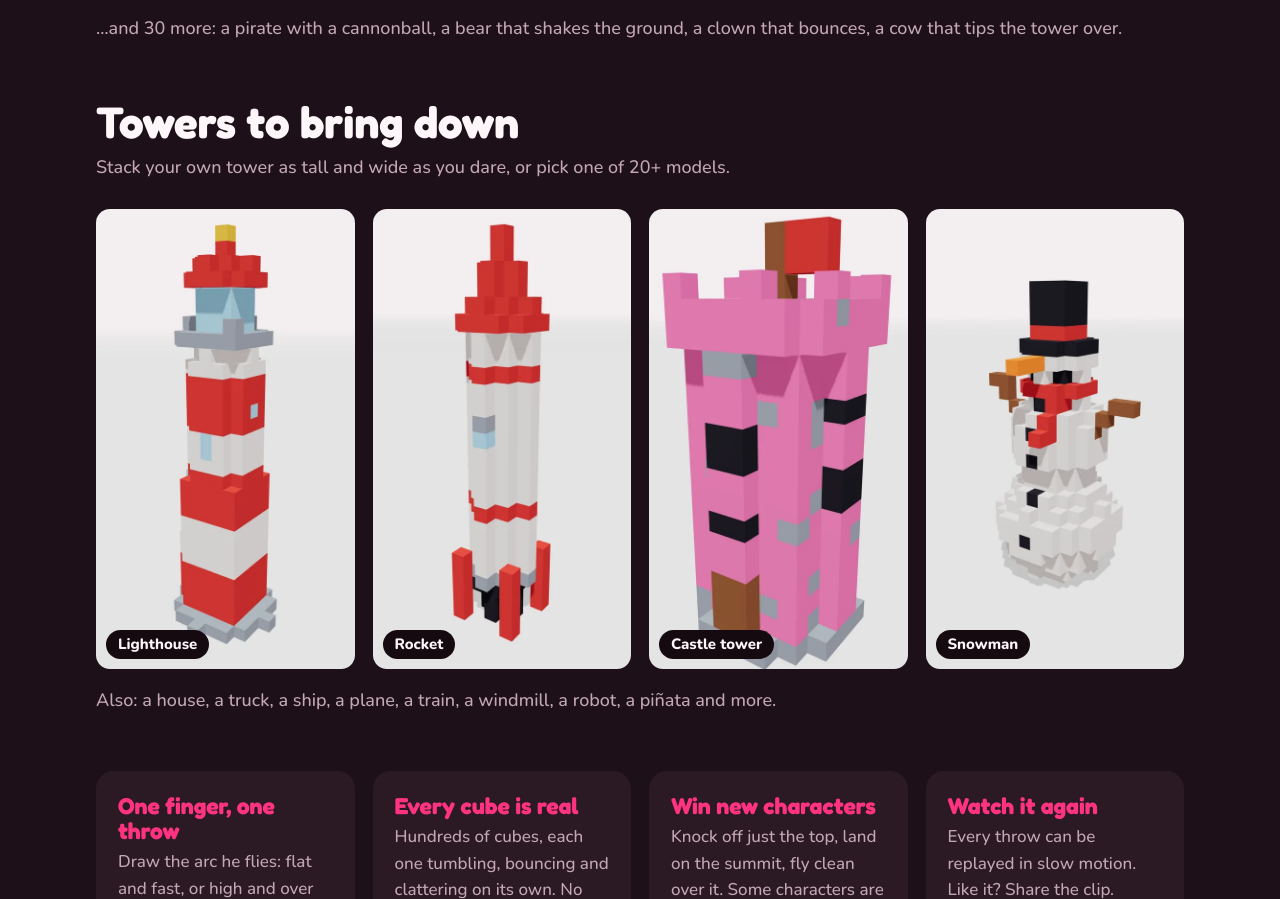
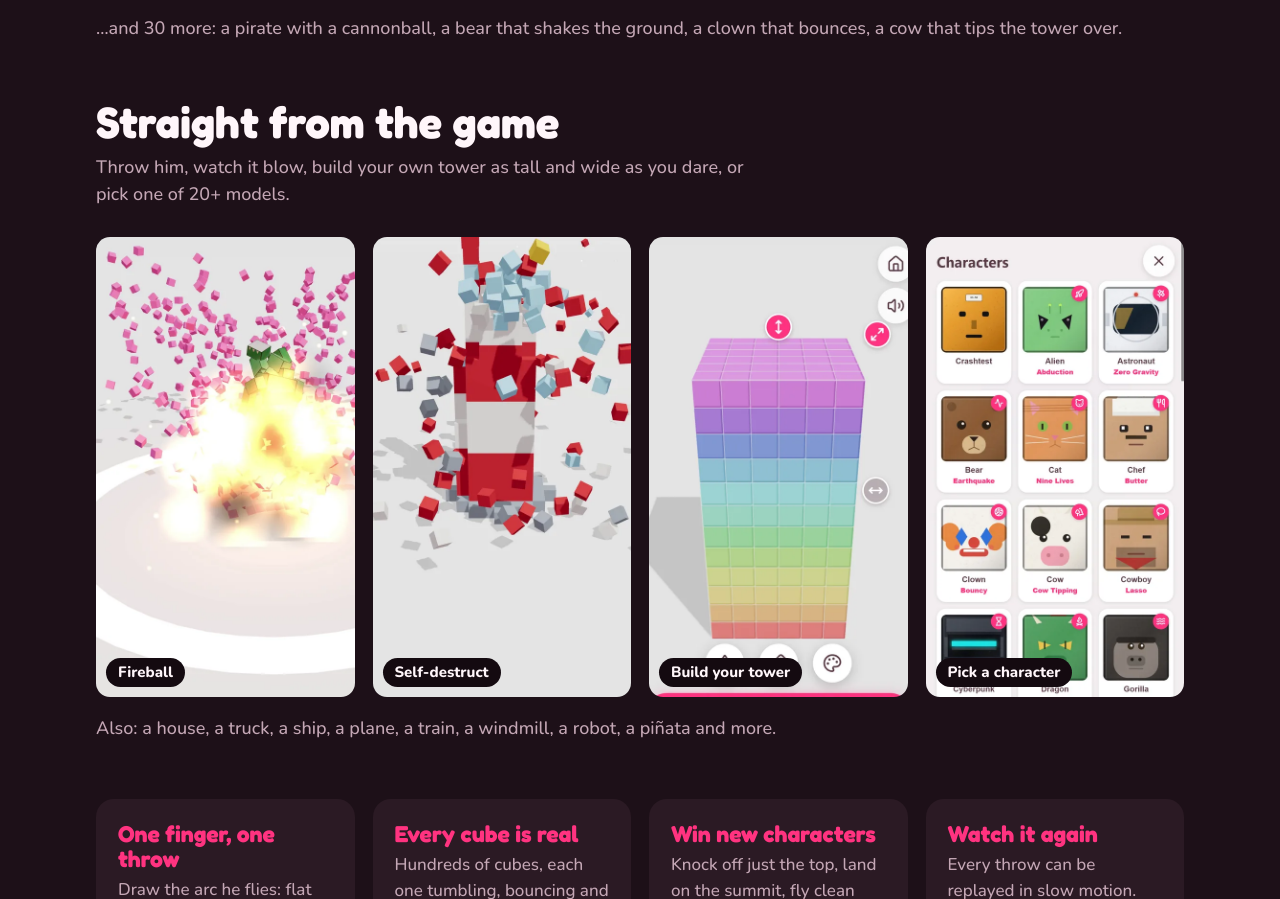
Before and after one commit to Ramrockz/ramrockz.github.io, a plain HTML site: page cubeman/index.html in a window 1280 px wide. Shown: the part 1277-2176 px from the top of the page. Drawn offline with nearby package versions, Linux system fonts and the light colour scheme.

Commit message:
Cubeman Chronicles: game scenes, editor and character selection instead of model pictures

```diff
--- a/cubeman/index.html
+++ b/cubeman/index.html
@@ -145,13 +145,13 @@
 
 <section style="padding-top: 0">
   <div class="wrap">
-    <h2>Towers to bring down</h2>
-    <p>Stack your own tower as tall and wide as you dare, or pick one of 20+ models.</p>
+    <h2>Straight from the game</h2>
+    <p>Throw him, watch it blow, build your own tower as tall and wide as you dare, or pick one of 20+ models.</p>
     <div class="shots">
-      <figure><img src="img/models/lighthouse.webp" alt="A lighthouse built of cubes" loading="lazy" width="540" height="960"><figcaption>Lighthouse</figcaption></figure>
-      <figure><img src="img/models/rocket.webp" alt="A rocket built of cubes" loading="lazy" width="540" height="960"><figcaption>Rocket</figcaption></figure>
-      <figure><img src="img/models/keep.webp" alt="A pink castle tower built of cubes" loading="lazy" width="540" height="960"><figcaption>Castle tower</figcaption></figure>
-      <figure><img src="img/models/snowman.webp" alt="A snowman built of cubes" loading="lazy" width="540" height="960"><figcaption>Snowman</figcaption></figure>
+      <figure><img src="img/shots/fireball.webp" alt="The dragon's fireball blowing a tower of pink cubes apart" loading="lazy" width="540" height="960"><figcaption>Fireball</figcaption></figure>
+      <figure><img src="img/shots/lighthouse.webp" alt="The robot blowing up a lighthouse made of cubes" loading="lazy" width="540" height="960"><figcaption>Self-destruct</figcaption></figure>
+      <figure><img src="img/shots/editor.webp" alt="The editor: a rainbow tower with handles for its height, width and cube size" loading="lazy" width="540" height="960"><figcaption>Build your tower</figcaption></figure>
+      <figure><img src="img/shots/characters.webp" alt="The character screen: Crashtest, Alien, Astronaut, Bear, Cat, Chef, Clown, Cow, Cowboy and more" loading="lazy" width="540" height="960"><figcaption>Pick a character</figcaption></figure>
     </div>
     <p class="more">Also: a house, a truck, a ship, a plane, a train, a windmill, a robot, a piñata and more.</p>
   </div>
```
Also changed, not shown: cubeman/img/models/keep.webp (deleted), cubeman/img/models/lighthouse.webp (deleted), cubeman/img/models/rocket.webp (deleted), cubeman/img/models/snowman.webp (deleted), cubeman/img/shots/characters.webp (added), cubeman/img/shots/editor.webp (added), cubeman/img/shots/fireball.webp (added), cubeman/img/shots/lighthouse.webp (added).
